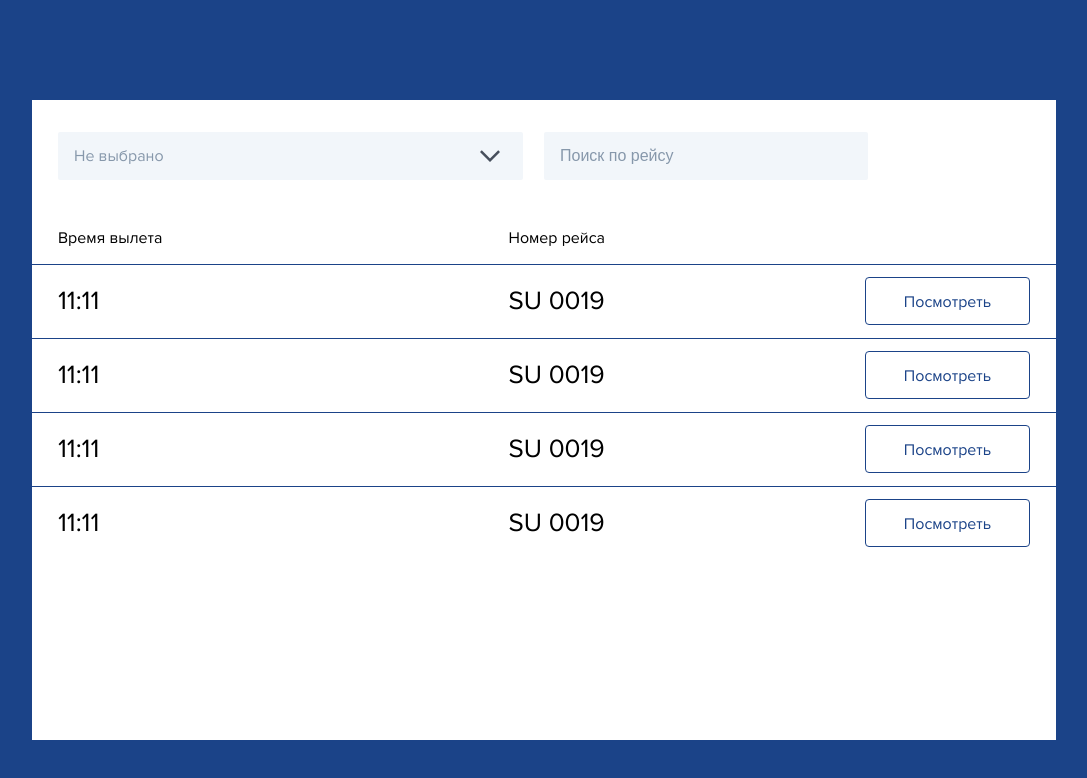
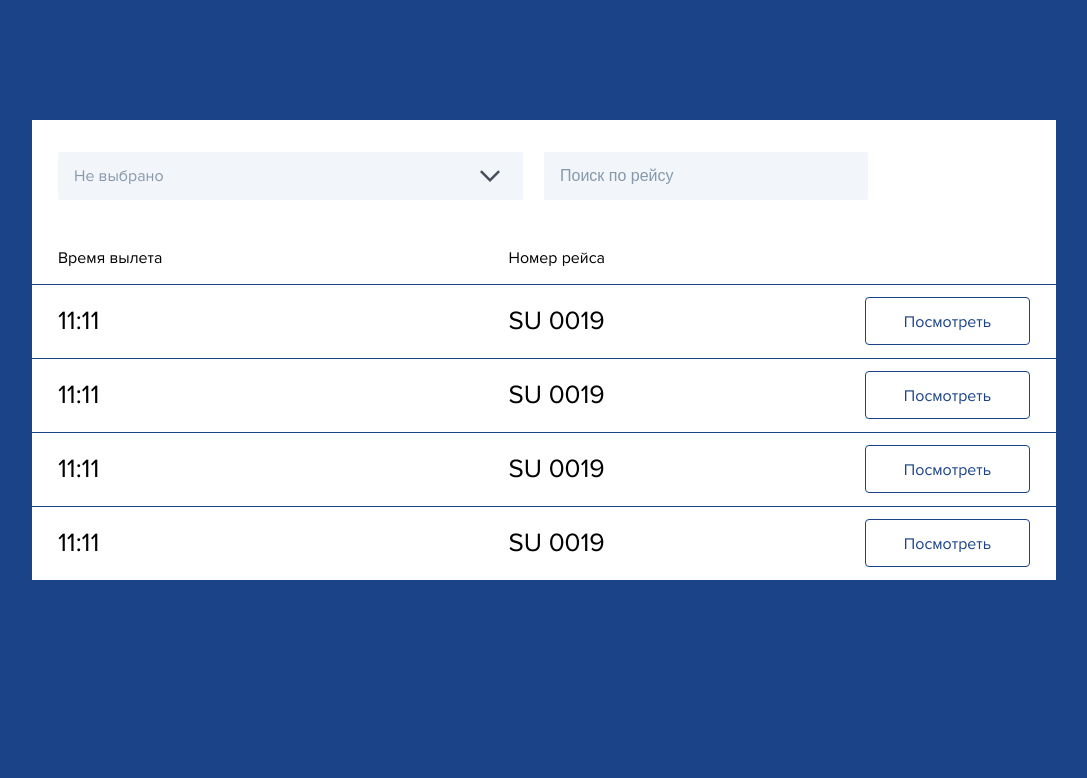
Before and after one commit to stormrage-web/airB, a React (Create React App) app: page /main in a window 1280 px wide. Shown: the top 778 px of the page, without its empty margins (96-1183 px from the left). Built offline with nearby package versions, Linux system fonts and the light colour scheme.

Commit message:
fix: refactored general styles

```diff
--- a/src/App.module.scss
+++ b/src/App.module.scss
@@ -3,15 +3,14 @@
 
 .wrapper {
   width: 100vw;
-  height: 100vh;
+  min-height: 100vh;
+  padding: 15vh 10vw 5vh 10vw;
   background-color: var(--blue-3);
 }
 
 .tabsBlock {
-  position: absolute;
   left: 10vw;
   top: 100px;
-  width: 80vw;
-  min-height: 80vh;
+  width: 100%;
   background-color: var(--snowy);
 }
--- a/src/index.css
+++ /dev/null
@@ -1,36 +0,0 @@
-body {
-  margin: 0;
-  font-family: "Proxima Nova Rg", -apple-system, BlinkMacSystemFont, 'Segoe UI', 'Roboto', 'Oxygen',
-    'Ubuntu', 'Cantarell', 'Fira Sans', 'Droid Sans', 'Helvetica Neue',
-    sans-serif;
-  -webkit-font-smoothing: antialiased;
-  -moz-osx-font-smoothing: grayscale;
-}
-
-* {
-  box-sizing: border-box;
-}
-
-a {
-  text-decoration: none;
-}
-
-/* unvisited link */
-a:link {
-  color: #000;
-}
-
-/* visited link */
-a:visited {
-  color: #000;
-}
-
-/* mouse over link */
-a:hover {
-  color: #000;
-}
-
-/* selected link */
-a:active {
-  color: #000;
-}
--- /dev/null
+++ b/src/index.scss
@@ -0,0 +1,51 @@
+body {
+	margin: 0;
+	font-family: "Proxima Nova Rg", -apple-system, BlinkMacSystemFont,
+		"Segoe UI", "Roboto", "Oxygen", "Ubuntu", "Cantarell", "Fira Sans",
+		"Droid Sans", "Helvetica Neue", sans-serif;
+	-webkit-font-smoothing: antialiased;
+	-moz-osx-font-smoothing: grayscale;
+	overflow-x: hidden;
+}
+
+* {
+	box-sizing: border-box;
+
+	&::-webkit-scrollbar-track {
+		background: var(--scrollbat-track);
+	}
+
+	&::-webkit-scrollbar-thumb {
+		background: var(--scrollbat-thumb);
+		border-radius: 10px;
+	}
+
+	&::-webkit-scrollbar {
+		height: 6px;
+		width: 6px;
+	}
+}
+
+a {
+	text-decoration: none;
+}
+
+/* unvisited link */
+a:link {
+	color: #000;
+}
+
+/* visited link */
+a:visited {
+	color: #000;
+}
+
+/* mouse over link */
+a:hover {
+	color: #000;
+}
+
+/* selected link */
+a:active {
+	color: #000;
+}
--- a/src/index.tsx
+++ b/src/index.tsx
@@ -1,6 +1,6 @@
 import React from "react";
 import ReactDOM from "react-dom/client";
-import "./index.css";
+import "./index.scss";
 import App from "./App";
 
 const root = ReactDOM.createRoot(
--- a/src/pages/FlightTab/FlightTab.module.scss
+++ b/src/pages/FlightTab/FlightTab.module.scss
@@ -35,6 +35,10 @@
 
   &>:first-child {
     margin-right: 20px;
+  }
+
+  &>* {
+    width: 50%;
   }
 }
 
--- a/src/pages/FlightTab/TaskOne/TaskOne.module.scss
+++ b/src/pages/FlightTab/TaskOne/TaskOne.module.scss
@@ -5,11 +5,16 @@
 
   &>div {
     width: 30%;
+
+    &:not(:last-child) {
+      margin-right: 20px;
+    }
   }
 
   &__selectTitle {
     font-size: 18px;
     line-height: 20px;
+    margin-top: 0;
     margin-bottom: 7px;
   }
 }
--- a/src/pages/FlightTab/TaskOne/TaskOne.tsx
+++ b/src/pages/FlightTab/TaskOne/TaskOne.tsx
@@ -3,13 +3,15 @@ import styles from "./TaskOne.module.scss";
 import CustomDatepicker from "../../../widgets/CustomDatepicker/CustomDatepicker";
 import { CustomSelect } from "../../../widgets/CustomSelect/CustomSelect";
 import {
+	Area,
+	AreaChart,
 	Bar,
 	BarChart,
 	Brush,
-	CartesianGrid,
+	CartesianGrid, ResponsiveContainer,
 	Tooltip,
 	XAxis,
-	YAxis,
+	YAxis
 } from "recharts";
 import { graph1 } from "../../../shared/mocks/graph1";
 import { Option } from "../../../widgets/CustomSelect/CustomOption/CustomOption";
@@ -57,7 +59,8 @@ const TaskOne = () => {
 					/>
 				</div>
 			</div>
-			<BarChart width={750} height={300} data={data}>
+			<ResponsiveContainer width="100%" height={300}>
+				<BarChart data={data}>
 					<XAxis dataKey="date" stroke="#4082F4" />
 					<YAxis />
 					<Tooltip
@@ -65,8 +68,20 @@ const TaskOne = () => {
 					/>
 					<CartesianGrid stroke="#ccc" strokeDasharray="5 5" />
 					<Bar dataKey="value" fill="#4082F4" barSize={30} />
-				<Brush dataKey="date" height={40} stroke="#4082F4" />
+					<Brush dataKey="date" height={40}>
+						<AreaChart data={data}>
+							<Area
+								type="monotone"
+								dataKey="value"
+								fill="#CADFF5"
+								fillOpacity={1}
+								strokeOpacity={0}
+								activeDot={{ r: 8 }}
+							/>
+						</AreaChart>
+					</Brush>
 				</BarChart>
+			</ResponsiveContainer>
 		</>
 	);
 };
--- a/src/pages/FlightTab/TaskTwo/TaskTwo.module.scss
+++ b/src/pages/FlightTab/TaskTwo/TaskTwo.module.scss
@@ -4,12 +4,17 @@
   margin-bottom: 46px;
 
   &>div {
-    width: 30%;
+    width: 25%;
+
+    &:not(:last-child) {
+      margin-right: 20px;
+    }
   }
 
   &__selectTitle {
     font-size: 18px;
     line-height: 20px;
+    margin-top: 0;
     margin-bottom: 7px;
   }
 }
--- a/src/shared/scss/colors.scss
+++ b/src/shared/scss/colors.scss
@@ -7,4 +7,6 @@
   --blue-3: #1b4388;
   --blue-4: #2A60AD;
   --snowy: #fff;
+  --scrollbat-track: rgba(0, 0, 0, 0.1);
+  --scrollbat-thumb: rgba(0, 0, 0, 0.2);
 }
--- a/src/widgets/CustomDatepicker/CustomDatepicker.module.scss
+++ b/src/widgets/CustomDatepicker/CustomDatepicker.module.scss
@@ -1,6 +1,5 @@
 .item {
   position: relative;
-  width: auto!important;
 
   &:before {
     display: inline-block;
```
Lines whose indentation alone changed are shown as unchanged.
